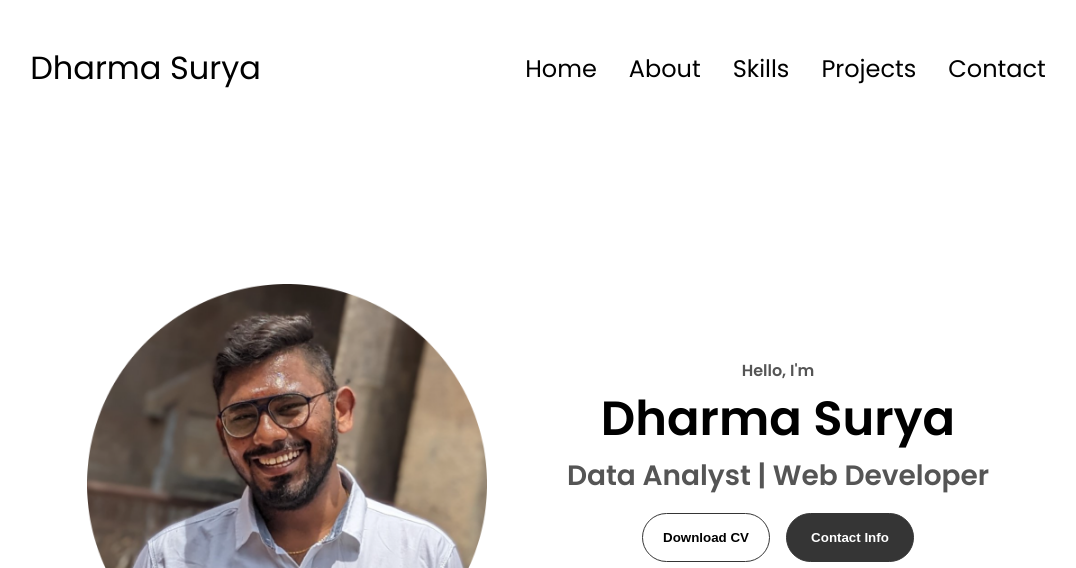
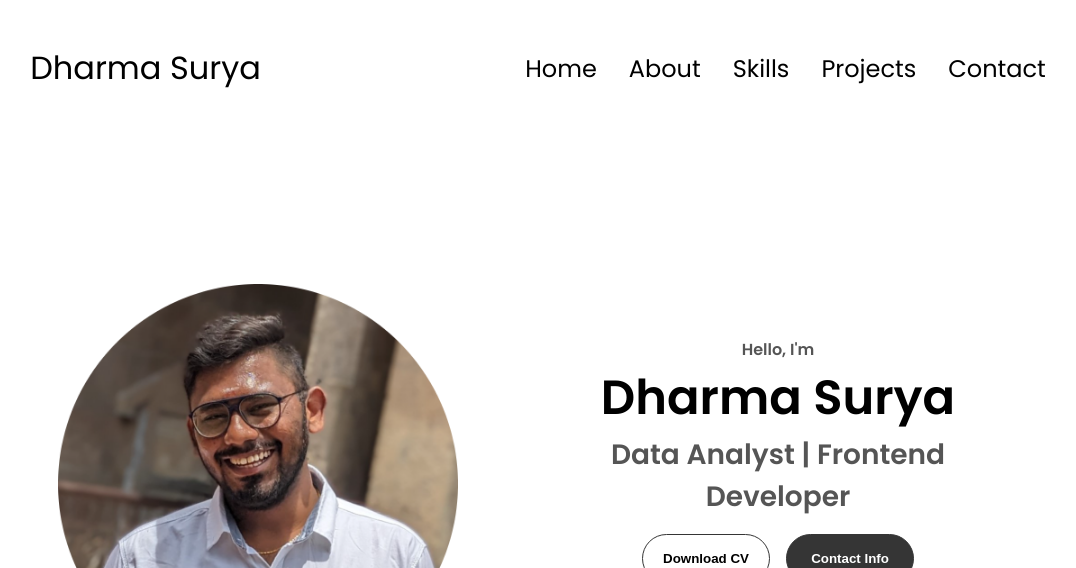
Before and after one commit to DHARMASURYA-001/My-Portfolio, a plain HTML site: page index.html in a window 1280 px wide. Shown: the top 568 px of the page, without its empty margins (102-1178 px from the left). Drawn offline with Linux system fonts and the light colour scheme.

Commit message:
role changed

```diff
--- a/index.html
+++ b/index.html
@@ -3,7 +3,7 @@
 <head>
     <meta charset="UTF-8">
     <meta name="viewport" content="width=device-width, initial-scale=1.0">
-    <title>Dharma Surya | Data Analyst | Frontend Developer</title>
+    <title>Dharma Surya Portfolio</title>
     <link rel="stylesheet" href="style.css" />
     <link rel="stylesheet" href="mediaqueries.css"/>
 </head>
@@ -44,7 +44,7 @@
         <div class="section__text">
             <p class="section__text__p1">Hello, I'm</p>
             <h1 class="title">Dharma Surya</h1>
-            <p class="section__text__p2">Data Analyst | Web Developer</p>
+            <p class="section__text__p2">Data Analyst | Frontend Developer</p>
             <div class="btn-container">
                 <button class="btn btn-color-2" onclick="window.open('./assets/resume-example.pdf')">Download CV</button>
                 <button class="btn btn-color-1" onclick="location.href='#contact'">Contact Info</button>
```
